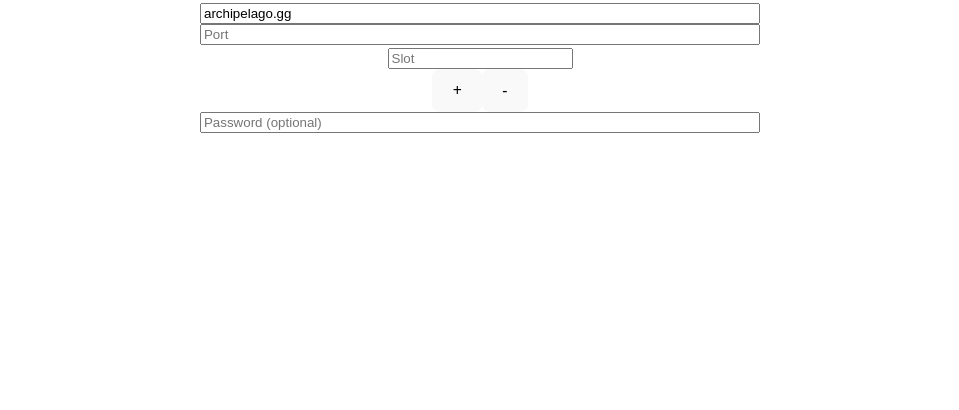
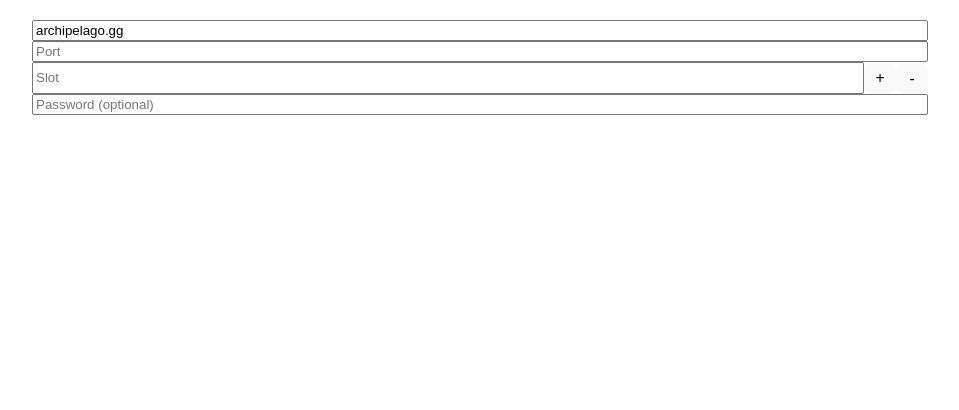
Before and after one commit to vertiKarl/ArchipelagoAlerts, a website built with Vite: page index.html in a window 1280 px wide. Shown: the part 390-800 px from the top of the page, without its empty margins (160-1119 px from the left). Built offline with nearby package versions, Linux system fonts and the light colour scheme.

Commit message:
enhanced layout for multiple slots

```diff
--- a/src/main.ts
+++ b/src/main.ts
@@ -37,6 +37,7 @@
     addSlot();
 
     const dSlotControl = document.createElement("div");
+    dSlotControl.id = "SlotControls";
 
     const bAddSlot = document.createElement("button");
     bAddSlot.innerText = "+";
@@ -50,14 +51,18 @@
     dSlotControl.appendChild(bAddSlot);
     dSlotControl.appendChild(bRemoveSlot);
 
+    const dSlotContainer = document.createElement("div");
+    dSlotContainer.id = "SlotContainer";
+    dSlotContainer.appendChild(dSlots);
+    dSlotContainer.appendChild(dSlotControl);
+
     const iPassword = document.createElement("input");
     iPassword.placeholder = "Password (optional)";
     const iSubmit = document.createElement("input");
     iSubmit.type = "submit";
     fApSetttings.appendChild(iHost);
     fApSetttings.appendChild(iPort);
-    fApSetttings.appendChild(dSlots);
-    fApSetttings.appendChild(dSlotControl);
+    fApSetttings.appendChild(dSlotContainer);
     fApSetttings.appendChild(iPassword);
     fApSetttings.appendChild(iSubmit);
 
--- a/src/style.css
+++ b/src/style.css
@@ -52,6 +52,37 @@
 form {
   display: flex;
   flex-direction: column;
+  width: 70vw;
+}
+
+#SlotContainer {
+  display: flex;
+}
+
+#SlotContainer > * {
+}
+
+#slots {
+  display: flex;
+  flex-direction: column;
+  flex: 1;
+}
+
+#SlotControls {
+  width: 4rem;
+  height: 2rem;
+  align-self: flex-end;
+}
+
+#SlotControls > * {
+  padding: 0;
+  width: 2rem;
+  height: 2rem;
+  box-sizing: border-box;
+}
+
+#slots > * {
+  height: 1.6rem;
 }
 
 @keyframes fadeOut {
```
